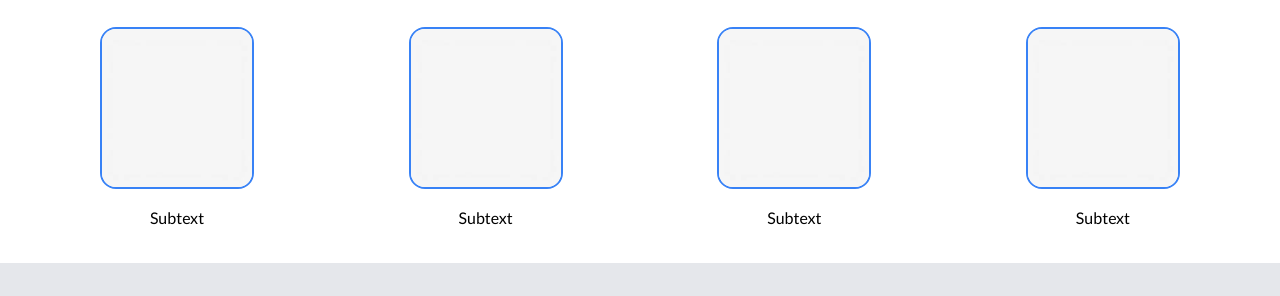
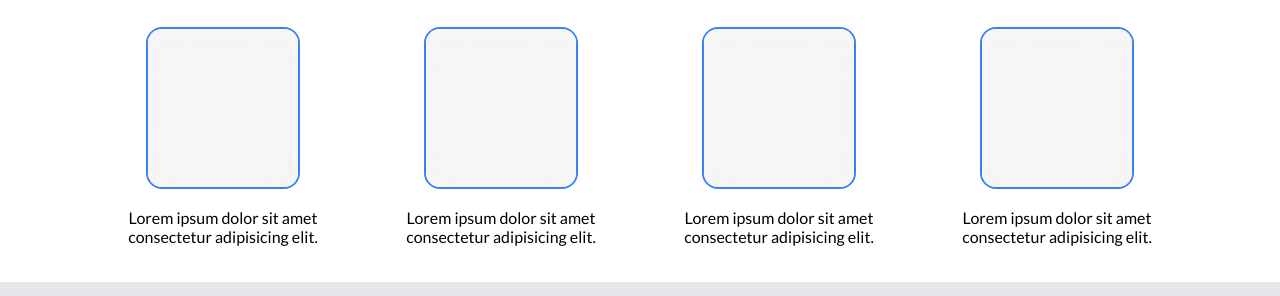
Before and after one commit to thantko20/Landing-Page, a plain HTML site: page index.html in a window 1280 px wide. Shown: the part 460-756 px from the top of the page. Drawn offline with Linux system fonts and the light colour scheme.

Commit message:
Fix subtext of random info section

```diff
--- a/index.html
+++ b/index.html
@@ -32,21 +32,21 @@
     <div class="random-info">
       <div class="info-title">Some Random Information.</div>
       <div class="info-img">
-        <div class="flex-img">
+        <div>
           <img class="dummy-img" src="img/dummy_image.jpeg" alt="">
-          <p>Subtext</p>
+          <p>Lorem ipsum dolor sit amet consectetur adipisicing elit.</p>
         </div>
-        <div class="flex-img">
+        <div>
           <img class="dummy-img" src="img/dummy_image.jpeg" alt="">
-          <p>Subtext</p>
+          <p>Lorem ipsum dolor sit amet consectetur adipisicing elit.</p>
         </div>
-        <div class="flex-img">
+        <div>
           <img class="dummy-img" src="img/dummy_image.jpeg" alt="">
-          <p>Subtext</p>
+          <p>Lorem ipsum dolor sit amet consectetur adipisicing elit.</p>
         </div>
-        <div class="flex-img">
+        <div>
           <img class="dummy-img" src="img/dummy_image.jpeg" alt="">
-          <p>Subtext</p>
+          <p>Lorem ipsum dolor sit amet consectetur adipisicing elit.</p>
         </div>
       </div>
     </div>
--- a/style/style.css
+++ b/style/style.css
@@ -70,8 +70,11 @@ body {
   display: flex;
   flex-wrap: wrap;
   text-align: center;
-  justify-content: space-between;
-  gap: 42px;
+  gap: 32px;
+}
+
+.info-img div {
+  flex: 1 1 0;
 }
 
 .info-img img {
```
